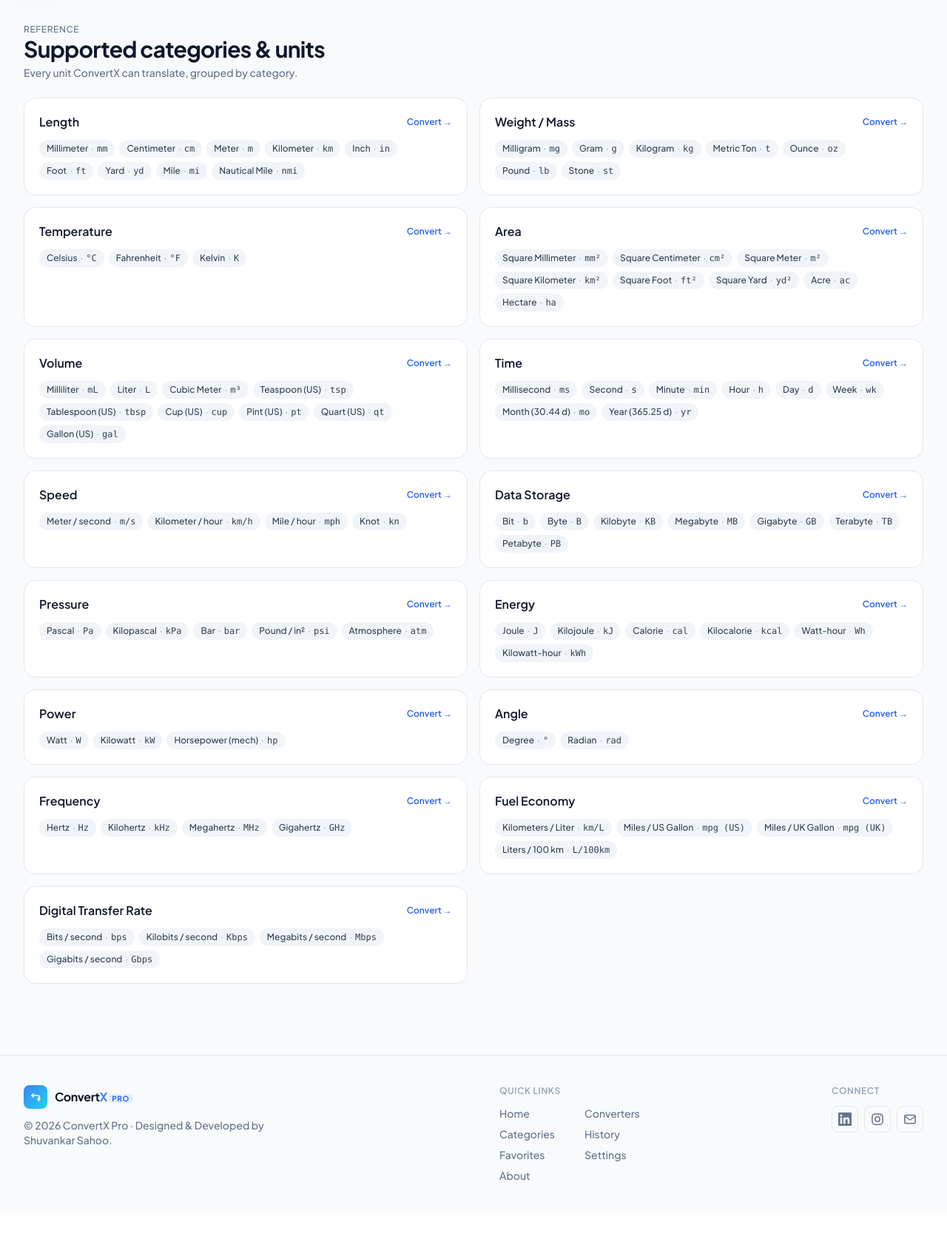
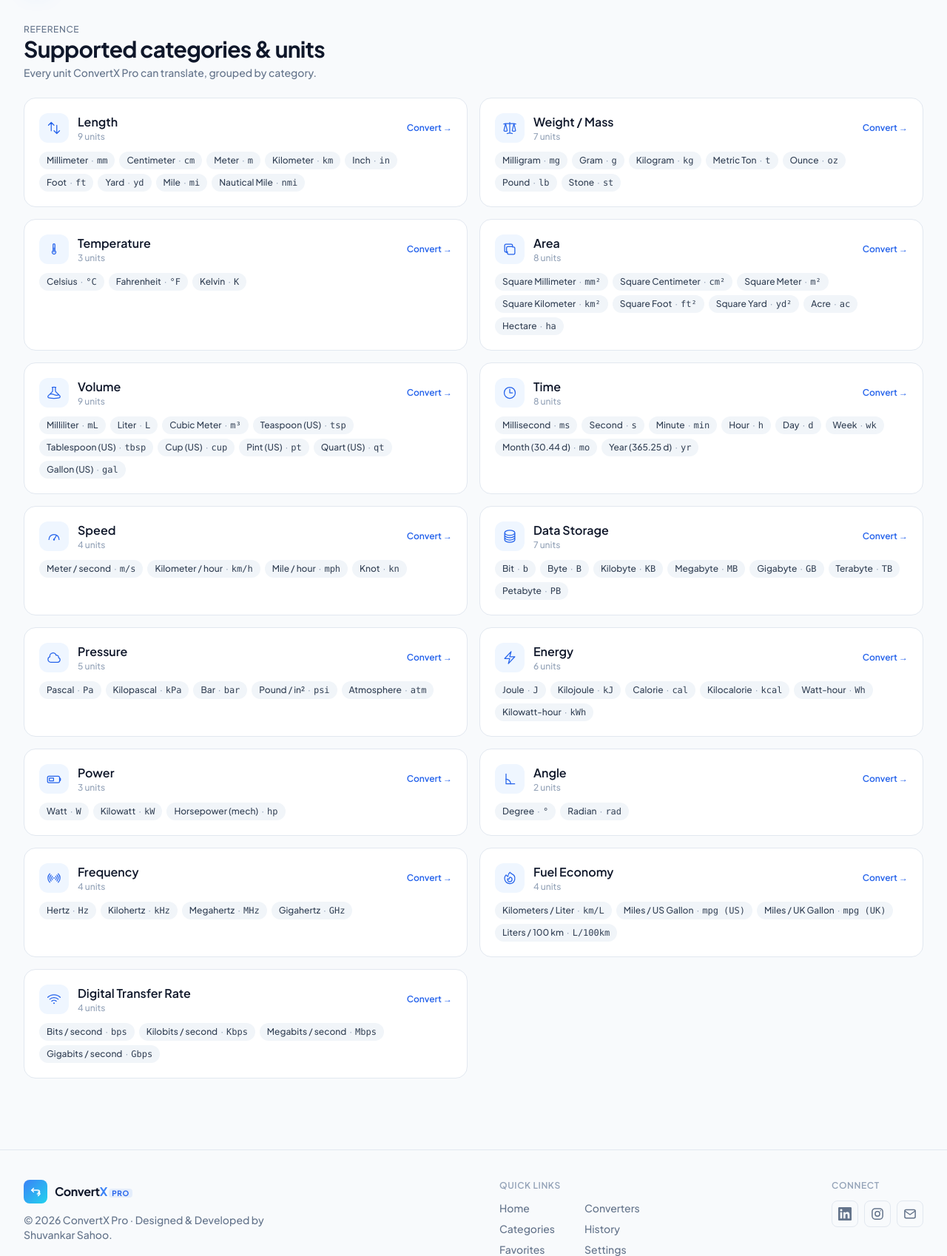
Before and after one commit to Shuvankar01/Convertx, a FastAPI app: page /supported-units in a window 1280 px wide. Shown: the part 65-1763 px from the top of the page at 74% size. Before the commit the page ends 1661 px from the top, so only its background shows below. Run offline with FastAPI, Linux system fonts and the light colour scheme; data comes from the database, SQL or seed files in the repository; some libraries are stand-ins or nearby versions.

Commit message:
refactor: improve supported units presentation

```diff
--- a/app/templates/pages/supported_units.html
+++ b/app/templates/pages/supported_units.html
@@ -1,17 +1,26 @@
 {% extends "base.html" %}
+{% from "partials/category_icon.html" import category_icon %}
 {% block title %}Supported units — {{ APP_NAME }}{% endblock %}
 {% block content %}
 <div>
   <p class="text-xs uppercase tracking-wider text-slate-500 dark:text-slate-400">Reference</p>
-  <h1 class="text-3xl font-bold tracking-tight">Supported categories & units</h1>
-  <p class="mt-1 text-sm text-slate-500 dark:text-slate-400">Every unit ConvertX can translate, grouped by category.</p>
+  <h1 class="font-display text-3xl font-bold tracking-tight">Supported categories & units</h1>
+  <p class="mt-1 text-sm text-slate-500 dark:text-slate-400">Every unit {{ APP_NAME }} can translate, grouped by category.</p>
 </div>
 
 <div class="mt-6 grid gap-4 md:grid-cols-2">
   {% for group in catalog %}
-    <div class="rounded-2xl border border-slate-200 bg-white p-5 dark:border-slate-800 dark:bg-slate-900">
-      <div class="flex items-center justify-between">
-        <h2 class="font-semibold">{{ group.category.label }}</h2>
+    <div class="rounded-2xl border border-slate-200 bg-white p-5 transition hover:border-brand-300 dark:border-slate-800 dark:bg-slate-900 dark:hover:border-brand-500/40">
+      <div class="flex items-center justify-between gap-3">
+        <div class="flex items-center gap-3">
+          <span class="inline-flex h-10 w-10 shrink-0 items-center justify-center rounded-xl bg-brand-50 text-brand-600 dark:bg-brand-500/10 dark:text-brand-300">
+            {{ category_icon(group.category.value, "h-5 w-5") }}
+          </span>
+          <div>
+            <h2 class="font-semibold">{{ group.category.label }}</h2>
+            <p class="text-xs text-slate-400">{{ group.units | length }} units</p>
+          </div>
+        </div>
         <a href="/converter?category={{ group.category.value }}" class="text-xs font-semibold text-brand-600 hover:text-brand-700 dark:text-brand-300">Convert →</a>
       </div>
       <div class="mt-3 flex flex-wrap gap-1.5">
```
